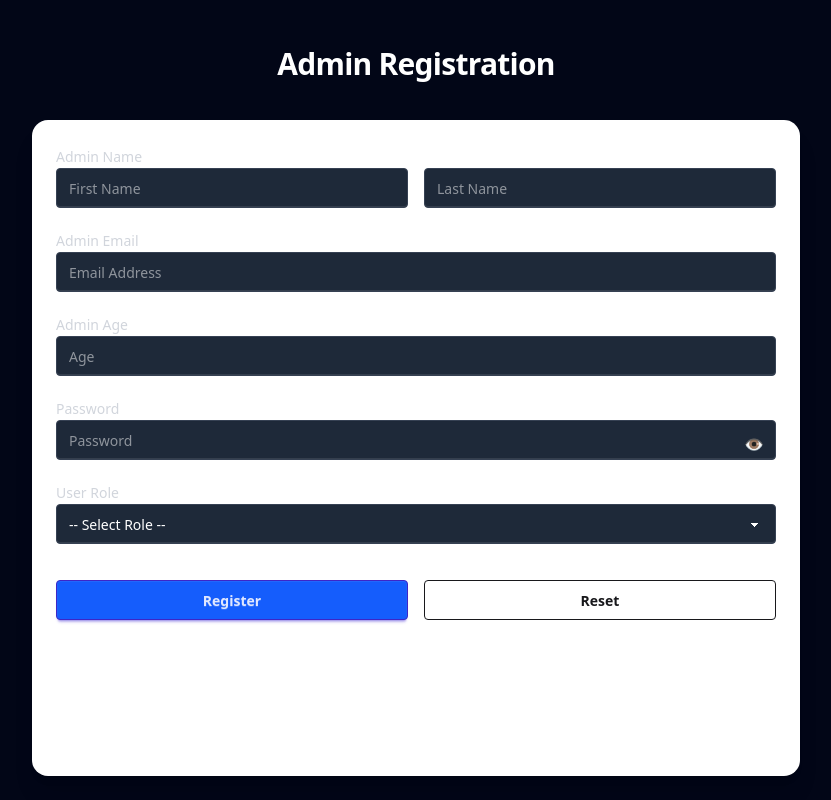
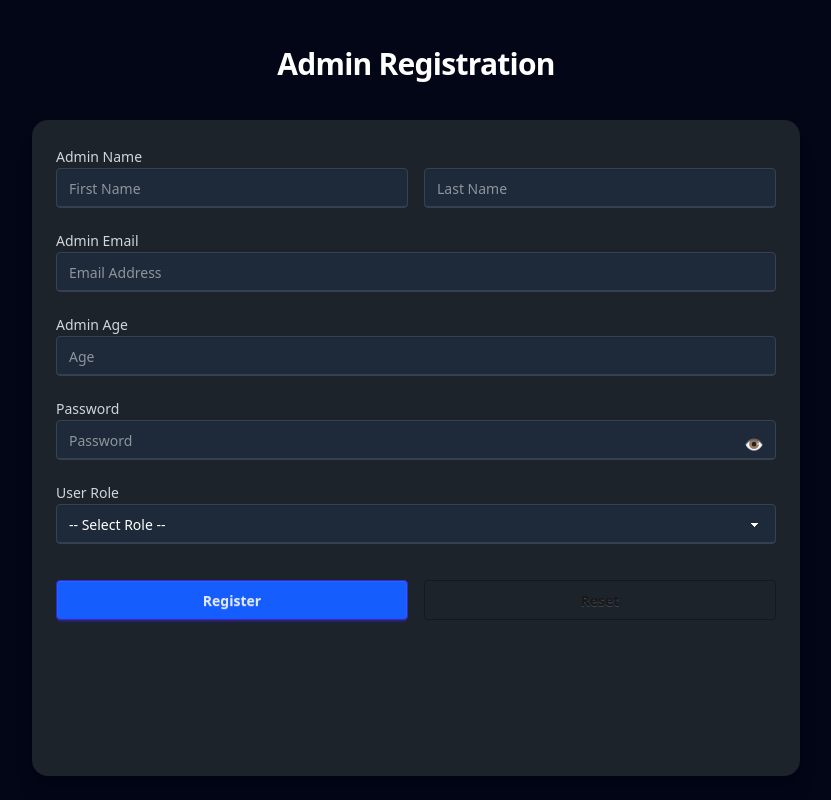
Before and after one commit to shubham-kumar145/AlgoLeague, a React (Vite) app in the folder AlgoLeague_frontend/: page /admin/signup in a window 1280 px wide. Shown: the whole page, without its empty margins (224-1055 px from the left). Built offline with nearby package versions, Linux system fonts and the light colour scheme; no server answers.

Commit message:
Update AdminSignUp.jsx

```diff
--- a/AlgoLeague_frontend/src/components/AdminSignUp.jsx
+++ b/AlgoLeague_frontend/src/components/AdminSignUp.jsx
@@ -281,7 +281,7 @@ const AdminSignUp = () => {
       </div>
 
       <div className="flex justify-center flex-1">
-        <div className="w-full max-w-3xl bg-base-100 rounded-2xl shadow-xl p-6">
+        <div className="w-full max-w-3xl bg-[#1D232A] rounded-2xl shadow-xl p-6">
 
           <form onSubmit={handleSubmit(onSubmit)} className="space-y-5">
 
```
